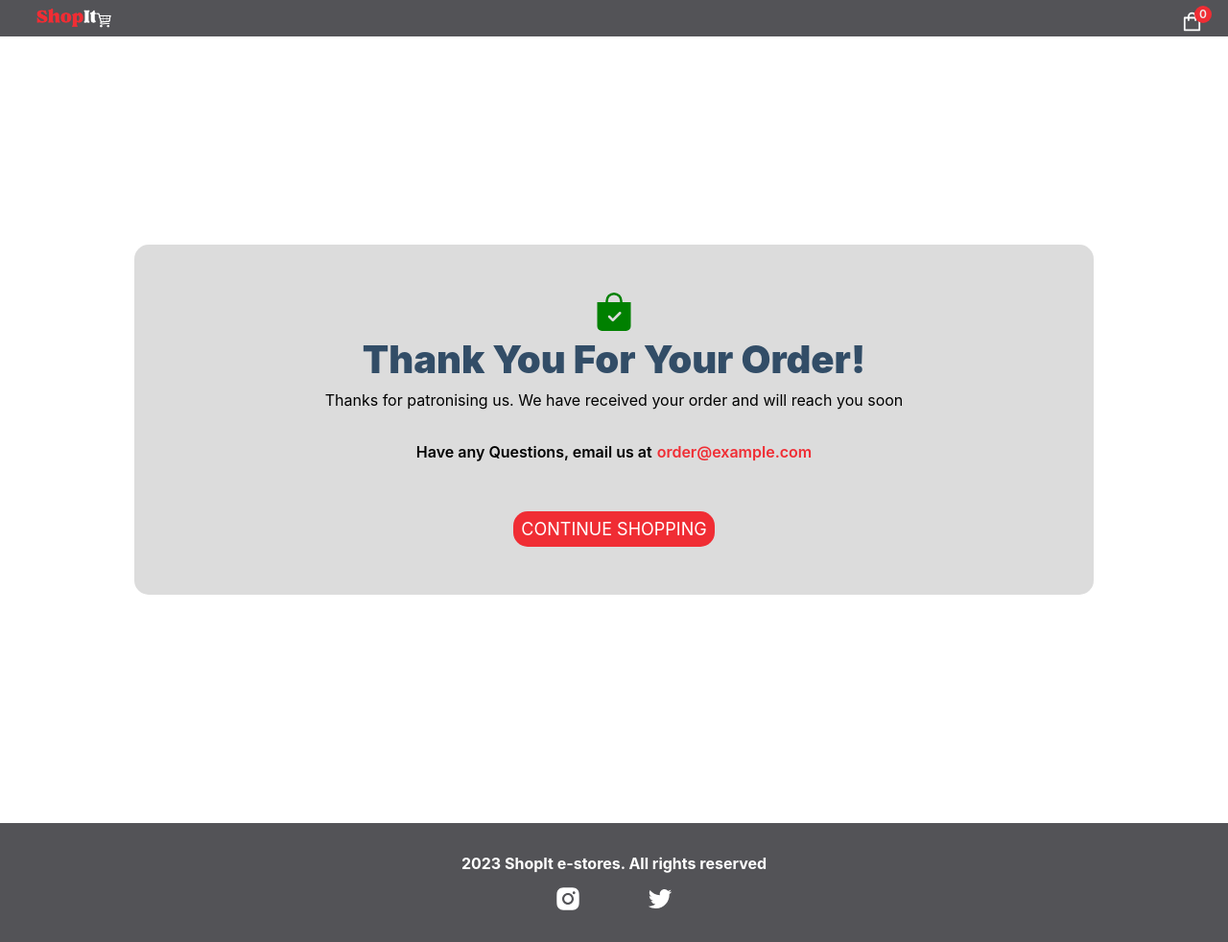
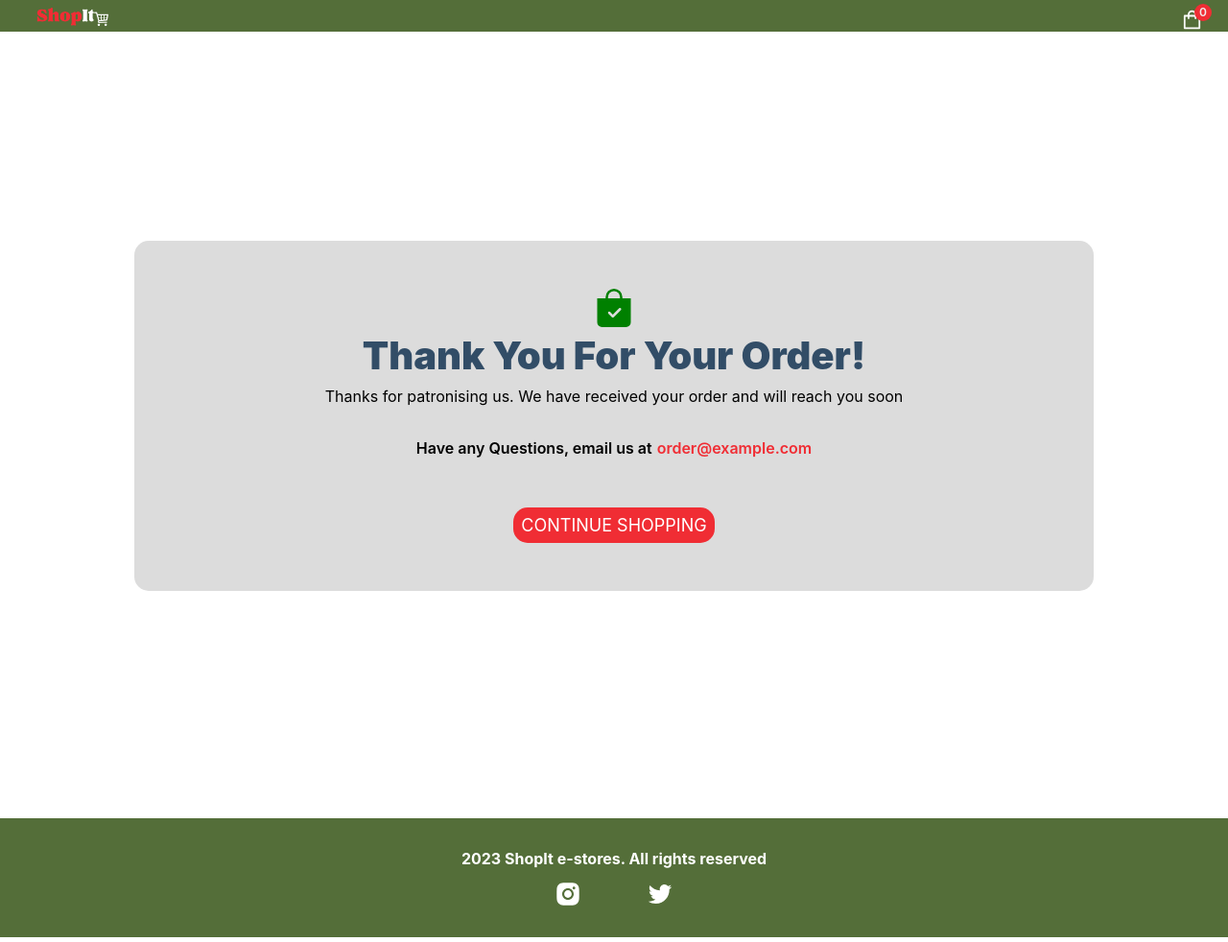
Before and after one commit to Sebastine-thrive/shopit-ecommerce, a Next.js app: page /success in a window 1280 px wide. Shown: the whole page at 96% size. Built offline with nearby package versions, Linux system fonts and the light colour scheme; no server answers.

Commit message:
changed navbar color and footer color to green shade

```diff
--- a/app/(site)/components/Footer.jsx
+++ b/app/(site)/components/Footer.jsx
@@ -3,7 +3,7 @@ import { AiFillInstagram, AiOutlineTwitter } from "react-icons/ai";
 
 const Footer = () => {
   return (
-    <div className="footer-container  max-w-[1920px] w-[100vw] bg-[#535357] text-white">
+    <div className="footer-container  max-w-[1920px] w-[100vw] bg-[#546e39] text-white">
       <p> 2023 ShopIt e-stores. All rights reserved</p>
       <p className="icons">
         <span className="icon">
--- a/app/(site)/components/Navbar.jsx
+++ b/app/(site)/components/Navbar.jsx
@@ -5,7 +5,7 @@ import { AiOutlineShopping } from "react-icons/ai";
 import { Cart } from ".";
 import Image from "next/image";
 import { useStateContext } from "../context/StateContext";
-import logo from "./../../../public/logo/shopit-logo.png";
+import logo from "./../../../public/logo/shopit.png";
 import "./../../globals.css";
 
 
@@ -14,7 +14,7 @@ const Navbar = () => {
   const { showCart, setShowCart, totalQuantity } = useStateContext();
 
   return (
-    <div className="navbar-container bg-[#535357] max-w-[1920px] w-[100vw] h-auto mt-0">
+    <div className="navbar-container bg-[#546e39] max-w-[1920px] w-[100vw] h-auto mt-0">
       <p className="logo ">
         {" "}
         <Link href="/">
--- a/app/(site)/components/ProductDetailsComponents/AddToCartAndBuy.jsx
+++ b/app/(site)/components/ProductDetailsComponents/AddToCartAndBuy.jsx
@@ -33,7 +33,8 @@ const AddToCartAndBuy = ({ product, slug }) => {
             className="go-to-cart ml-2 text-red-500 flex items-center cursor-pointer"
             onClick={() => setShowCart(true)}
           >
-            Go to Cart{" "}
+
+          View Cart{" "}
             <span className="text-red-500">
               {" "}
               <BiChevronsRight />{" "}
--- a/app/(site)/layout.js
+++ b/app/(site)/layout.js
@@ -1,7 +1,7 @@
 import { Layout } from "./components";
 import { StateContext } from "./context/StateContext";
 import "./../globals.css";
-import Head from "next/head";
+
 
 export const metadata = {
   title: "ShopIt",
@@ -11,12 +11,6 @@ export const metadata = {
 export default function RootLayout({ children }) {
   return (
     <html lang="en">
-      <Head>
-        {" "}
-        <link
-          rel="stylesheet"
-        />{" "}
-      </Head>
       <body>
         <StateContext>
           <Layout>{children}</Layout>
--- a/app/(site)/page.js
+++ b/app/(site)/page.js
@@ -1,7 +1,6 @@
 import Link from "next/link";
 import React from "react";
 import { Product, FooterBanner, HeroBanner } from "./components";
-// import { motion, AnimatePresence, variants } from "framer-motion";
 
 import { Suspense } from "react";
 import {
--- a/app/globals.css
+++ b/app/globals.css
@@ -5,6 +5,7 @@
 @import url("https://fonts.googleapis.com/css2?family=Inter:wght@300;400;500;600;700&display=swap");
 
 /* ash bg #f1f1f1 */
+/* ash header and footer bg */
 /* ash-green #e0e8d1 */
 /* green  #546e39 */
 /* 3003e29 */
@@ -184,7 +185,7 @@ span.text-red {
   font-size: 18px;
   font-weight: 500;
   cursor: pointer;
-  z-index: 10000 !important;
+  z-index: 1000 !important;
 }
 
 .hero-banner-container h1 {
@@ -300,7 +301,6 @@ span.text-red {
   width: 10%;
   display:flex;
   justify-content: space-between;
-  /* justify-content: center; */
 }
 
 .footer-container .icons .icon {
@@ -452,9 +452,11 @@ span.text-red {
   cursor: pointer;
   transition: 0.3s ease-in-out;
 }
+
 .product-detail-image:hover {
   background-color: #f02d34;
 }
+
 .small-images-container {
   display: flex;
   gap: 10px;
@@ -494,6 +496,7 @@ span.text-red {
   margin-top: 30px;
   color: #f02d34;
 }
+
 .price .old-price,
 .product-price .old-price,
 .price .old-price {
@@ -535,7 +538,6 @@ span.text-red {
   justify-content: center;
   gap: 30px;
 }
-
 
 .buttons .add-to-cart {
   padding: 10px 20px;
```
Also changed, not shown: package.json (+4 -4 lines), public/logo/shopit.png (added), 1 other file (tests, documents, lock files or other folders).
